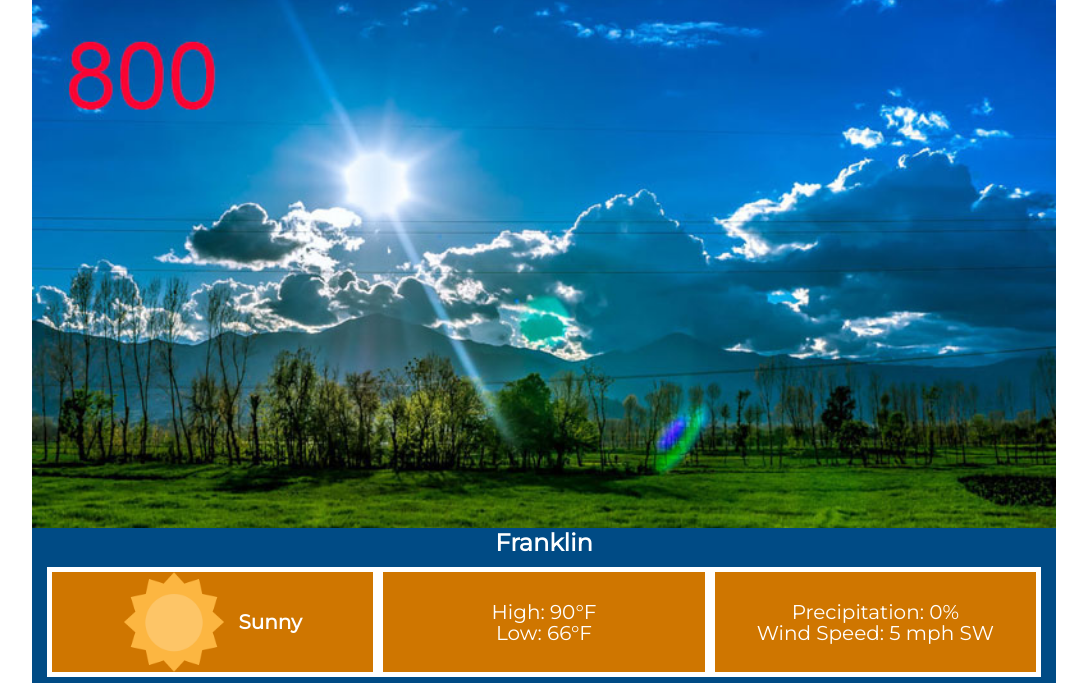
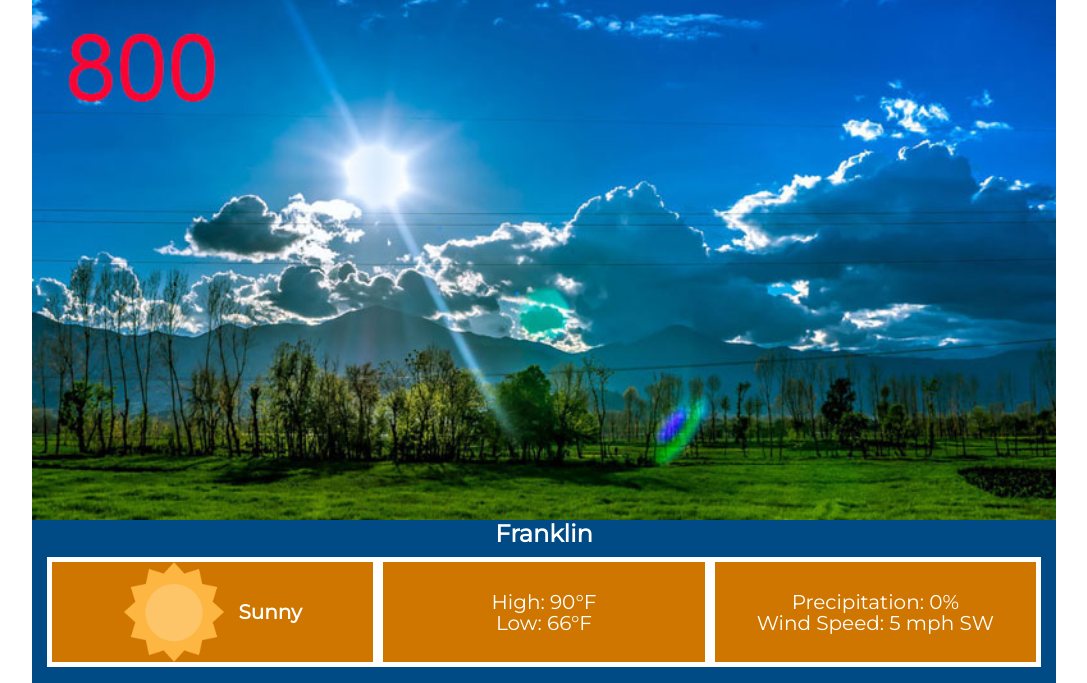
Before and after one commit to lawrpee/cit230, a plain HTML site: page assignments/lesson-6/franklin-6.html in a window 1280 px wide. Shown: the part 186-869 px from the top of the page, without its empty margins (96-1183 px from the left). Drawn offline with Linux system fonts and the light colour scheme; the site is published under a folder, as on GitHub Pages, so addresses that start at the root find nothing; a web font is replaced by a local one.

Commit message:
normalize.css ref
fixed normalize.css ref

```diff
--- a/assignments/lesson-6/franklin-6.html
+++ b/assignments/lesson-6/franklin-6.html
@@ -6,7 +6,7 @@
     <meta name="viewport" content="width=device-width, initial-scale=1">
     <title>Franklin City</title>
     <meta name="description" content="Franklin city page for the Weather Watch site">
-    <link rel="stylesheet" href="/styles/normalize.css">
+    <link rel="stylesheet" href="styles/normalize.css">
     <link rel="stylesheet" href="styles/main-6.css">
     <link rel="stylesheet" href="styles/medium-6.css">
     <link rel="stylesheet" href="styles/large-6.css">
```
